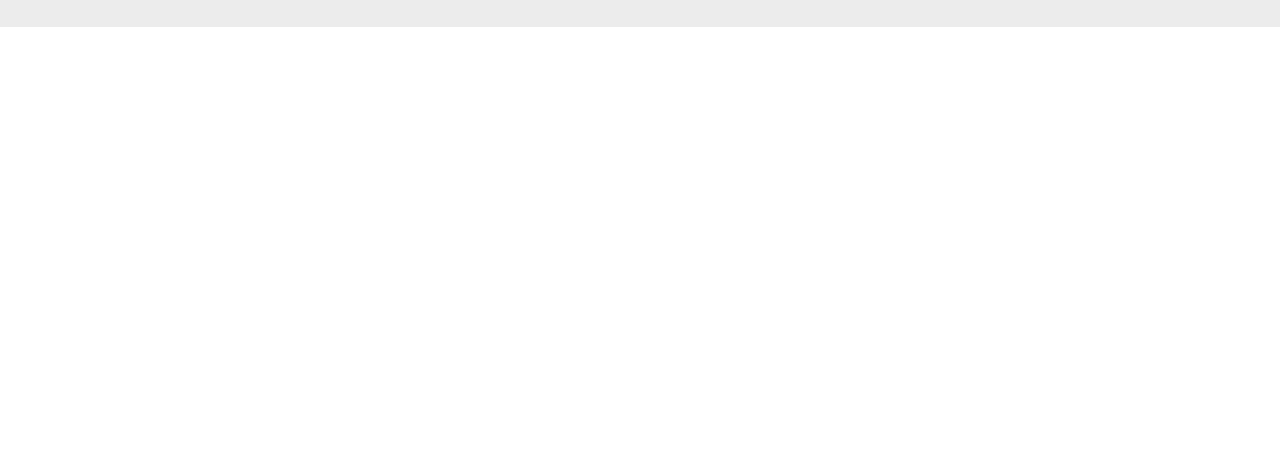
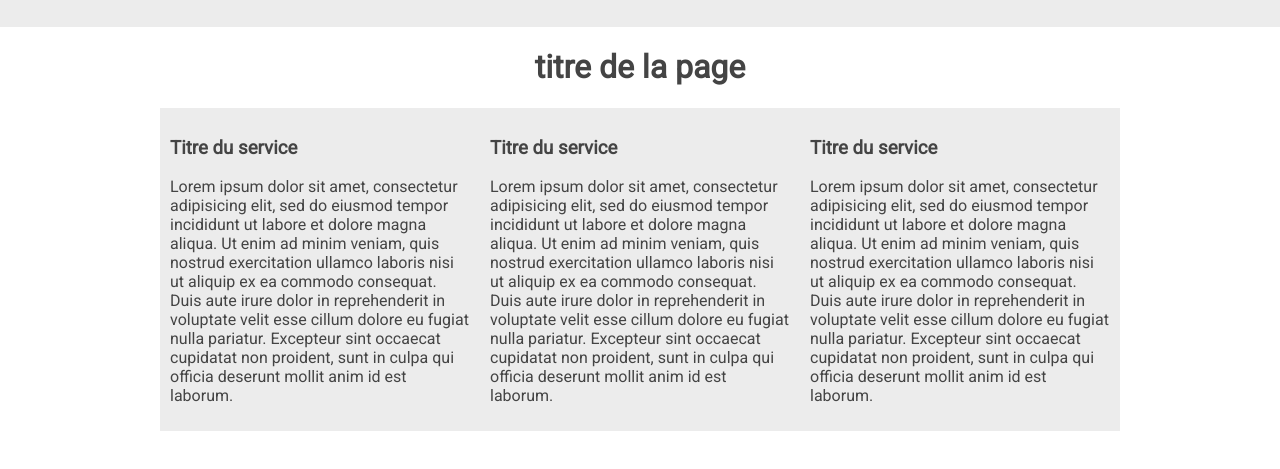
Before and after one commit to gregoirepuget/16_10_G1_P2023, a plain HTML site: page index.html in a window 1280 px wide. Shown: the part 113-582 px from the top of the page. Drawn offline with Linux system fonts and the light colour scheme.

Commit message:
section articlesé

```diff
--- a/index.html
+++ b/index.html
@@ -16,5 +16,30 @@
       </div>
       <div class="clearBoth"></div>
     </header>
+    <main class="container">
+      <h1>titre de la page</h1>
+      <section id="services">
+        <div class="floatLeft bloc_1_3">
+          <h3> Titre du service </h3>
+          <p>
+            Lorem ipsum dolor sit amet, consectetur adipisicing elit, sed do eiusmod tempor incididunt ut labore et dolore magna aliqua. Ut enim ad minim veniam, quis nostrud exercitation ullamco laboris nisi ut aliquip ex ea commodo consequat. Duis aute irure dolor in reprehenderit in voluptate velit esse cillum dolore eu fugiat nulla pariatur. Excepteur sint occaecat cupidatat non proident, sunt in culpa qui officia deserunt mollit anim id est laborum.
+          </p>
+        </div>
+        <div class="floatLeft bloc_1_3">
+          <h3> Titre du service </h3>
+          <p>
+            Lorem ipsum dolor sit amet, consectetur adipisicing elit, sed do eiusmod tempor incididunt ut labore et dolore magna aliqua. Ut enim ad minim veniam, quis nostrud exercitation ullamco laboris nisi ut aliquip ex ea commodo consequat. Duis aute irure dolor in reprehenderit in voluptate velit esse cillum dolore eu fugiat nulla pariatur. Excepteur sint occaecat cupidatat non proident, sunt in culpa qui officia deserunt mollit anim id est laborum.
+          </p>
+        </div>
+        <div class="floatLeft bloc_1_3">
+          <h3> Titre du service </h3>
+          <p>
+            Lorem ipsum dolor sit amet, consectetur adipisicing elit, sed do eiusmod tempor incididunt ut labore et dolore magna aliqua. Ut enim ad minim veniam, quis nostrud exercitation ullamco laboris nisi ut aliquip ex ea commodo consequat. Duis aute irure dolor in reprehenderit in voluptate velit esse cillum dolore eu fugiat nulla pariatur. Excepteur sint occaecat cupidatat non proident, sunt in culpa qui officia deserunt mollit anim id est laborum.
+          </p>
+        </div>
+        <div class="clearBoth" >
+        </div>
+      </section>
+    </main>
   </body>
 </html>
--- a/styles/main.css
+++ b/styles/main.css
@@ -42,3 +42,16 @@ header#header h2{
 /*
   MAIN
 */
+h1{
+  text-align: center;
+
+}
+
+#services{
+  background: #ECECEC;
+}
+
+.bloc_1_3{
+  width: 300px;
+  margin: 10px;
+}
```
